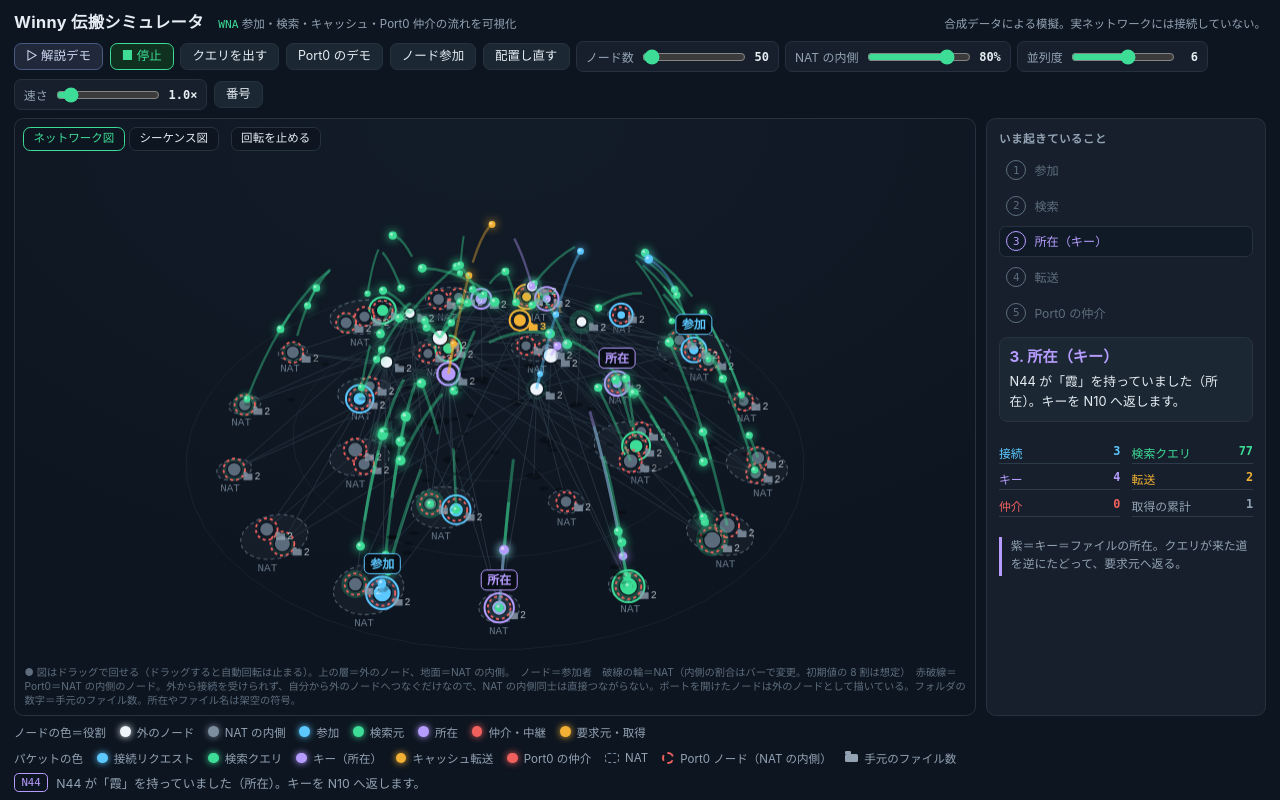
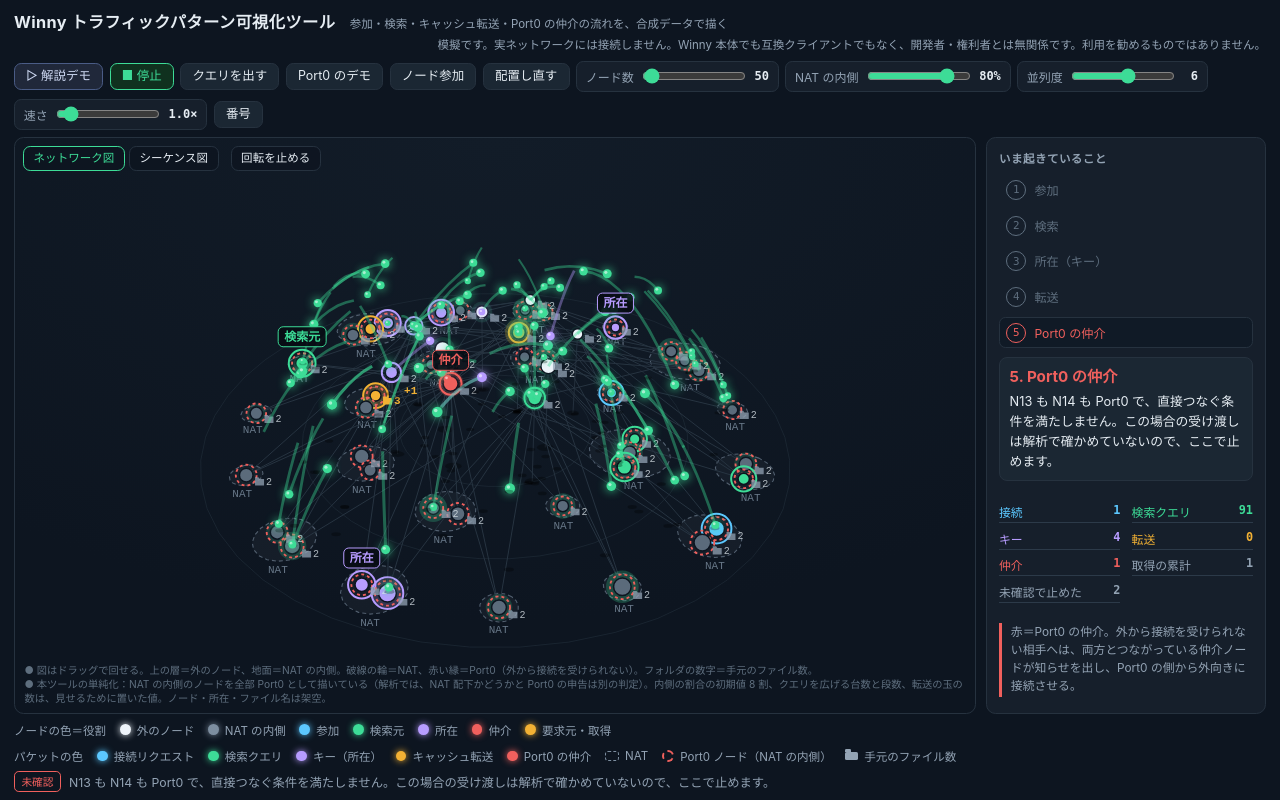
Before and after one commit to yoshiyakato/wn_simulator, a plain HTML site: page public/index.html in a window 1280 px wide. Drawn offline with Linux system fonts and the light colour scheme.

Commit message:
名前を「トラフィックパターン可視化ツール」に変更、解析で確かめていない動きを除去
- Port0 同士の受け渡し（中継）を描くのをやめ、未確認として止める
- 転送は要求元と所在を直接つなぐ形に変更
- 仲介は、両方と既存のリンクを持つノードだけが行う
- 画面の言い切りを解析の言い方に合わせる
- 断り書きを追加、試験用の残りを削除
- Cloudflare Workers 用の wrangler.jsonc と 404 ページを追加

```diff
--- /dev/null
+++ b/public/404.html
@@ -0,0 +1,11 @@
+<!doctype html>
+<html lang="ja">
+<head>
+<meta charset="utf-8">
+<meta name="viewport" content="width=device-width, initial-scale=1">
+<title>ページが見つかりません</title>
+<link rel="icon" href="data:,">
+<style>body{margin:0;min-height:100vh;display:grid;place-items:center;background:#0f1720;color:#e6edf3;font-family:-apple-system,"Hiragino Kaku Gothic ProN","Noto Sans JP",system-ui,sans-serif}a{color:#3ddc97}</style>
+</head>
+<body><p>ページが見つかりません。<a href="/">トップへ戻る</a></p></body>
+</html>
--- a/public/index.html
+++ b/public/index.html
@@ -3,8 +3,9 @@
 <head>
 <meta charset="utf-8">
 <meta name="viewport" content="width=device-width, initial-scale=1, viewport-fit=cover">
-<title>Winny 伝搬シミュレータ</title>
-<meta name="description" content="合成データで、P2P ネットワークへの参加・検索・キャッシュ転送・Port0 の仲介の流れを見せる模擬。実ネットワークには接続しない。">
+<title>Winny トラフィックパターン可視化ツール</title>
+<link rel="icon" href="data:,">
+<meta name="description" content="合成データで、P2P ネットワークへの参加・検索・キャッシュ転送・Port0 の仲介の流れを描く模擬。実ネットワークには接続しない。Winny 本体でも互換クライアントでもない。">
 <style>
   /* レイアウト: 上=操作、中=キャンバス＋右の解説パネル、下=凡例とイベント。単一ダーク（ネットワーク監視画面の世界観） */
   :root{
@@ -90,7 +91,6 @@
     .canvas-box{min-height:470px;flex:0 0 470px}
     .panel-ex{flex:0 0 auto;max-width:none}
     .pipe{flex-direction:row;flex-wrap:wrap}
-    .sub.wide{display:none}
   }
   @media (max-width:560px){ .ctl input[type=range]{width:4.6rem} }
 </style>
@@ -98,9 +98,9 @@
 <body>
 <div class="wrap">
   <header>
-    <h1>Winny 伝搬シミュレータ</h1>
-    <span class="sub"><span class="tag">WNA</span> 参加・検索・キャッシュ・Port0 仲介の流れを可視化</span>
-    <span class="sub wide" style="margin-left:auto">合成データによる模擬。実ネットワークには接続していない。</span>
+    <h1>Winny トラフィックパターン可視化ツール</h1>
+    <span class="sub">参加・検索・キャッシュ転送・Port0 の仲介の流れを、合成データで描く</span>
+    <span class="sub note" style="margin-left:auto">模擬です。実ネットワークには接続しません。Winny 本体でも互換クライアントでもなく、開発者・権利者とは無関係です。利用を勧めるものではありません。</span>
   </header>
 
   <div class="toolbar" role="group" aria-label="操作">
@@ -126,7 +126,7 @@
       </div>
       <canvas id="cv" aria-label="Winny ネットワークの伝搬図"></canvas>
       <canvas id="sq" hidden aria-label="解説デモのシーケンス図"></canvas>
-      <div class="scope">● 図はドラッグで回せる（ドラッグすると自動回転は止まる）。上の層＝外のノード、地面＝NAT の内側。　ノード＝参加者　破線の輪＝NAT（内側の割合はバーで変更。初期値の 8 割は想定）　赤破線＝Port0＝NAT の内側のノード。外から接続を受けられず、自分から外のノードへつなぐだけなので、NAT の内側同士は直接つながらない。ポートを開けたノードは外のノードとして描いている。フォルダの数字＝手元のファイル数。所在やファイル名は架空の符号。</div>
+      <div class="scope">● 図はドラッグで回せる。上の層＝外のノード、地面＝NAT の内側。破線の輪＝NAT、赤い縁＝Port0（外から接続を受けられない）。フォルダの数字＝手元のファイル数。<br>● 本ツールの単純化：NAT の内側のノードを全部 Port0 として描いている（解析では、NAT 配下かどうかと Port0 の申告は別の判定）。内側の割合の初期値 8 割、クエリを広げる台数と段数、転送の玉の数は、見せるために置いた値。ノード・所在・ファイル名は架空。</div>
     </div>
     <aside class="panel-ex" aria-label="解説">
       <h2>いま起きていること</h2>
@@ -147,7 +147,7 @@
     <span class="lg"><span class="dot" style="color:var(--c-conn)"></span>参加</span>
     <span class="lg"><span class="dot" style="color:var(--c-query)"></span>検索元</span>
     <span class="lg"><span class="dot" style="color:var(--c-key)"></span>所在</span>
-    <span class="lg"><span class="dot" style="color:var(--c-relay)"></span>仲介・中継</span>
+    <span class="lg"><span class="dot" style="color:var(--c-relay)"></span>仲介</span>
     <span class="lg"><span class="dot" style="color:var(--c-cache)"></span>要求元・取得</span>
   </div>
   <div class="legend" aria-label="凡例">
@@ -171,11 +171,11 @@
     nat:"#7d8ea0",node:"#c3d2e0",nodeDim:"#5b6b7b",line:"#273441",fg:"#e6edf3",muted:"#93a3b4"};
   const TAGS=["青","赤","緑","黄","紫","橙","空","桃","藍","茜","萌","柿","藤","栗","霞","桜","紺","紅","苔","杏","菫","楓","雪","梅"];
   const PHASES=[
-    {k:"参加",pc:COL.conn,hint:"青＝接続リクエスト。保存済みノードへ TCP でつなぎ、相互の紹介で候補を増やす。中央サーバは無い。"},
+    {k:"参加",pc:COL.conn,hint:"青＝接続。保存してあるノードへつなぎ、紹介で候補を増やす。解析した参加の経路には、中央の登録サーバは見当たらなかった。"},
     {k:"検索",pc:COL.query,hint:"緑＝検索クエリ。隣のノードへ順に広がる。外へ探しに行く向き。"},
-    {k:"所在（キー）",pc:COL.key,hint:"紫＝キー＝ファイルの所在。クエリが来た道を逆にたどって、要求元へ返る。"},
-    {k:"転送",pc:COL.cache,hint:"琥珀＝キャッシュ転送。所在から要求元へ。受け取った側も、以後は所在として配布できる。"},
-    {k:"Port0 の仲介",pc:COL.relay,hint:"赤＝Port0 の仲介。外から接続できない相手へは、仲介ノードが両者に通知し、所在側から外向きに接続させる。"},
+    {k:"所在（キー）",pc:COL.key,hint:"紫＝キー＝ファイルの所在の情報。クエリを受けたノードが、手持ちのキーを足して送り返す。道筋の細部は解析で未確認。"},
+    {k:"転送",pc:COL.cache,hint:"琥珀＝キャッシュ転送。要求元と所在を直接つないで受け渡す。"},
+    {k:"Port0 の仲介",pc:COL.relay,hint:"赤＝Port0 の仲介。外から接続を受けられない相手へは、両方とつながっている仲介ノードが知らせを出し、Port0 の側から外向きに接続させる。"},
   ];
   const kindPhase={conn:0,query:1,key:2,cache:3,relay:4};
   const cv=document.getElementById("cv"), ctx=cv.getContext("2d");
@@ -184,12 +184,12 @@
   let W=0,H=0,DPR=1;
   let nodes=[],nats=[],edges=[],adj=new Map(),packets=[];
   let roles=new Map();
-  let playing=!reduce, demoMode=false, speedMul=1, showLabels=false, busy=6, gained=0, lastEv=0, liveT=0;
+  let blocked=0, unknownStops=0, playing=!reduce, demoMode=false, speedMul=1, showLabels=false, busy=6, gained=0, lastEv=0, liveT=0;
   let timeToNext=0.8, seedN=50;
   let rng=mulberry32(1234);
   const timers=[];
   function clearTimers(){ while(timers.length) clearTimeout(timers.pop()); }
-  function after(ms,fn){ const t=setTimeout(fn, ms/Math.max(0.5,speedMul)); timers.push(t); return t; }
+  function after(ms,fn){ const t=setTimeout(()=>{ const i=timers.indexOf(t); if(i>=0)timers.splice(i,1); fn(); }, ms/Math.max(0.5,speedMul)); timers.push(t); return t; }
 
   function mulberry32(a){return function(){a|=0;a=a+0x6D2B79F5|0;let t=Math.imul(a^a>>>15,1|a);t=t+Math.imul(t^t>>>7,61|t)^t;return((t^t>>>14)>>>0)/4294967296;};}
   const rint=(n)=>Math.floor(rng()*n), pick=(a)=>a[rint(a.length)], clamp=(v,a,b)=>Math.min(b,Math.max(a,v));
@@ -200,7 +200,7 @@
   function fan(list){ const a=list.slice(); for(let i=a.length-1;i>0;i--){const j=rint(i+1);[a[i],a[j]]=[a[j],a[i]];} return a.slice(0,FAN); }
   function build(n){
     rng=mulberry32(99+n*7+Math.floor(rng()*1000));
-    nodes=[];nats=[];edges=[];adj=new Map();packets=[];roles=new Map();gained=0;seqReset();
+    nodes=[];nats=[];edges=[];adj=new Map();packets=[];roles=new Map();gained=0;unknownStops=0;seqReset();
     // NAT の内側に置く割合（想定値）。家庭の回線を想定し、1 つの NAT に 1〜3 台。
     const behind=Math.max(0,Math.min(n-2,Math.round(n*NAT_RATIO))); const sizes=[]; let left=behind;   // 外のノードは最低 2 台残す
     while(left>0){ const m=Math.min(left,pick([1,2,2,2,3])); sizes.push(m); left-=m; }
@@ -231,7 +231,7 @@
       nodes.push(mkNode(id++,Math.cos(s*ga)*r,Math.sin(s*ga)*r,null)); s++; }
     buildEdges(); layout();
     const nb=nodes.filter(x=>x.nat!=null).length;
-    setEvent("query","配置完了",`${n} ノードのうち ${nb} 台（${Math.round(nb/n*100)}%）が NAT の内側（Port0）。内側同士は直接つながらず、必ず外のノードを介します。`,true);
+    setEvent("query","配置完了",`${n} ノードのうち ${nb} 台（${Math.round(nb/n*100)}%）が NAT の内側（本ツールでは Port0 として描く）。内側同士は直接つなぎません。`,true);
   }
   function mkNode(id,nx,ny,nat){
     const t1=rint(TAGS.length); let t2=rint(TAGS.length); if(t2===t1)t2=(t2+1)%TAGS.length;
@@ -254,6 +254,9 @@
         else if(w>top[deg-1].w){top[deg-1]={id:o.id,w};top.sort((p,q)=>q.w-p.w);} }
       for(const t of top) addE(nd.id,t.id);
     }
+    // 外のノード同士も、近い 2 台とつないでおく（線の張り方は本ツールが決めたもの）
+    for(const nd of pubs){ const near=pubs.filter(o=>o.id!==nd.id).map(o=>({id:o.id,w:affinity(nd,o)})).sort((p,q)=>q.w-p.w).slice(0,2);
+      for(const t of near) addE(nd.id,t.id); }
     const seen=new Set([0]),stack=[0];
     const walk=()=>{while(stack.length){const u=stack.pop();for(const v of adj.get(u))if(!seen.has(v)){seen.add(v);stack.push(v);}}};
     walk();
@@ -280,7 +283,7 @@
 
   function spawn(a,b,color,opt={}){
     const A=nodes[a],B=nodes[b]; if(!A||!B)return null;
-    if(A.port0&&B.port0){ window.__natToNat=(window.__natToNat||0)+1; return null; }   // NAT の内側同士は直接送れない
+    if(A.port0&&B.port0){ blocked++; return null; }   // Port0 同士は直接送らない
     const dist=Math.hypot(A.x-B.x,A.y-B.y), base=reduce?300:160;
     const p={a,b,color,t:0,dur:Math.max(0.28,dist/base)/speedMul,r:opt.r||3.4,onArrive:opt.onArrive||null};
     packets.push(p); if(demoMode) seqAdd(p); return p;
@@ -307,44 +310,45 @@
     if(!q.matched&&nd.keys.has(q.want)){ q.matched=true;
       const path=[to];let c=to;while(c!==q.origin){c=q.parent.get(c);path.push(c);}
       setRole(to,"所在",COL.key,6);
-      setEvent("key",`N${to}`,`N${to} が「${q.want}」を持っていました（所在）。キーを N${q.origin} へ返します。`);
-      chain(path,COL.key,()=>startDownload(q.origin,to,q.want,q.parent)); return; }
+      setEvent("key",`N${to}`,`N${to} が「${q.want}」を持っていました（所在）。キーを足して N${q.origin} へ送り返します。`);
+      chain(path,COL.key,()=>startDownload(q.origin,to,q.want)); return; }
     if(ttl>1) for(const m of fan(adj.get(to).filter(m=>m!==from&&!q.visited.has(m)))) sendQuery(to,m,q,ttl-1);
   }
-  function startDownload(req,holder,want,parent){
-    const reverse=[holder];let c=holder;while(c!==req&&parent.has(c)){c=parent.get(c);reverse.push(c);}
-    if(nodes[holder].port0&&nodes[req].port0){
-      const M=parent.get(holder); if(M!=null) setRole(M,"中継",COL.relay,7); setRole(req,"要求元",COL.cache,6);
-      setEvent("relay",`中継 N${M}`,`N${holder} も N${req} も NAT の内側で、互いに直接つなげません。間にいる外のノードがキャッシュを中継します。`);
-      burst(reverse.slice(),COL.cache,()=>finishDL(req,want)); return; }
-    if(nodes[holder].port0){
-      const M=parent.get(holder); if(M==null||M===req){directTransfer(reverse,req,holder,want);return;}
+  function startDownload(req,holder,want){
+    const H=nodes[holder], R=nodes[req];
+    if(H.port0&&R.port0){   // 解析では、要求元も Port0 なら直接接続の条件を満たさない。その先の受け渡しは未確認なので描かない
+      setRole(req,"要求元",COL.cache,6); setRole(holder,"所在・Port0",COL.key,6);
+      unknownStops++; setEvent("relay","未確認",`N${holder} も N${req} も Port0 で、直接つなぐ条件を満たしません。この場合の受け渡しは解析で確かめていないので、ここで止めます。`); return; }
+    if(H.port0){
+      const M=adj.get(holder).find(m=>!nodes[m].port0&&adj.get(req).includes(m));   // 仲介は、両方と既存のリンクを持つノード
+      if(M==null){ setRole(req,"要求元",COL.cache,6); setRole(holder,"所在・Port0",COL.key,6);
+        setEvent("relay","仲介なし",`N${holder} は Port0 です。この配置には、N${req} と N${holder} の両方とつながっているノードが無いため、ここで止めます。`); return; }
       setRole(M,"仲介",COL.relay,7);setRole(holder,"所在・Port0",COL.key,7);setRole(req,"要求元",COL.cache,7);
-      setEvent("relay",`仲介 N${M}`,`N${holder} は Port0。仲介 N${M} が両者へ通知し、N${holder} 側から外向きに接続させます。`);
+      setEvent("relay",`仲介 N${M}`,`N${holder} は Port0。両方とつながっている仲介 N${M} が知らせを出し、N${holder} の側から外向きに接続させます。`);
       nodes[M].pulse=1;
       spawn(M,holder,COL.relay,{onArrive:()=>spawn(M,req,COL.relay,{onArrive:()=>
         spawn(holder,req,COL.conn,{onArrive:()=>{
           setEvent("cache",`N${holder}→N${req}`,`接続成立。N${holder} から N${req} へ「${want}」を転送します。`);
           burst([holder,req],COL.cache,()=>finishDL(req,want));
         }})})});
-    } else directTransfer(reverse,req,holder,want);
+    } else directTransfer(req,holder,want);
   }
-  function directTransfer(reverse,req,holder,want){
+  function directTransfer(req,holder,want){
     setRole(req,"要求元",COL.cache,6);
-    setEvent("cache",`N${holder}→N${req}`,`N${req} が N${holder} から「${want}」のキャッシュを受け取ります。`);
-    burst(reverse.slice(),COL.cache,()=>finishDL(req,want));
+    setEvent("cache",`N${req}→N${holder}`,`N${req} が N${holder} へ直接つなぎ、「${want}」のキャッシュを受け取ります。`);
+    spawn(req,holder,COL.conn,{onArrive:()=>burst([holder,req],COL.cache,()=>finishDL(req,want))});
   }
-  // 転送は 1 個の玉ではなく、8 個が連なって道筋を流れる。最後の 1 個が着いたら完了
+  // 転送は 1 個の玉ではなく、8 個を連ねて描く（通信量の感じを出すための演出）。最後の 1 個が着いたら完了
   const BURST=8;
   function burst(path,color,onEnd){ for(let i=0;i<BURST;i++) after(i*120,()=>chain(path,color,i===BURST-1?onEnd:null,2.8)); }
   function gainKey(id,want){ const nd=nodes[id]; if(!nd||nd.keys.has(want))return; nd.keys.add(want); nd.gain=1; gained++; }
   function finishDL(req,want){ gainKey(req,want);nodes[req].pulse=1;setRole(req,"取得",COL.cache,5);
-    setEvent("cache","取得完了",`N${req} が「${want}」を取得。以後 N${req} も所在として配布できます。`); }
+    setEvent("cache","取得完了",`N${req} が「${want}」を取得しました。`); }
   function joinNode(){
     if(nodes.length<2)return;
     let a=rint(nodes.length), b=pick(adj.get(a)); if(nodes[b].port0){const t=a;a=b;b=t;}
     nodes[a].pulse=1;setRole(a,"参加",COL.conn,5);
-    setEvent("conn",`N${a}`,`N${a} が保存済みノード N${b} へ接続し、紹介で候補を広げます。`);
+    setEvent("conn",`N${a}`,`N${a} が、保存してあるノード N${b} へ接続し、紹介で候補を広げます。`);
     spawn(a,b,COL.conn,{onArrive:()=>{ adj.get(b).filter(x=>x!==a).slice(0,3)
       .forEach((m,i)=>after(120*i,()=>spawn(b,a,COL.conn,{r:2.6}))); }});
   }
@@ -362,7 +366,7 @@
     const step=(d,fn)=>{ acc+=d; after(acc,fn); };
     step(100,()=>{ let a=rint(nodes.length), b=pick(adj.get(a)); if(nodes[b].port0){const t=a;a=b;b=t;}
       setRole(a,"新規参加",COL.conn,5);
-      setEvent("conn","",`新しいノード N${a} が、保存済みの N${b} へ接続します。中央サーバは無く、手元のノード一覧から始まります。N${b} はほかのノードを紹介します。`);
+      setEvent("conn","",`新しいノード N${a} が、保存してあるノード N${b} へ接続します。入口は手元のノード一覧です（解析した参加の経路には、中央の登録サーバは見当たりませんでした）。N${b} はほかのノードを紹介します。`);
       nodes[a].pulse=1; spawn(a,b,COL.conn,{onArrive:()=>adj.get(b).filter(x=>x!==a).slice(0,3)
         .forEach((m,i)=>after(160*i,()=>spawn(b,a,COL.conn,{r:2.6})))});
     });
@@ -383,12 +387,12 @@
         onArrive:()=>{ const nn=adj.get(nb).find(x=>x!==origin&&!path.includes(x)); if(nn!=null) spawn(nb,nn,COL.query,{r:2.4}); }});
     });
     step(4200,()=>{ setRole(holder,"所在",COL.key,12);nodes[holder].pulse=1;
-      setEvent("key","",`N${holder} が「${want}」を持っていました。「どこにあるか」という情報＝キーを、クエリが来た道を逆にたどって N${origin} へ返します。`);
+      setEvent("key","",`N${holder} が「${want}」を持っていました。「どこにあるか」という情報＝キーを足して、N${origin} へ送り返します（道筋の細部は解析で未確認）。`);
       chain(pathTo(par,holder,origin).reverse(),COL.key,()=>{});
     });
     step(4600,()=>{ setRole(origin,"要求元",COL.cache,8);
-      setEvent("cache","",`所在が分かったので、N${origin} は N${holder} からファイルのキャッシュを受け取ります。受け取った N${origin} も、以後は所在として配布する側になります。`);
-      burst(pathTo(par,holder,origin).reverse(),COL.cache,()=>{gainKey(origin,want);nodes[origin].pulse=1;});
+      setEvent("cache","",`所在が分かったので、N${origin} は N${holder} へ直接つなぎ、ファイルのキャッシュを受け取ります。`);
+      spawn(origin,holder,COL.conn,{onArrive:()=>burst([holder,origin],COL.cache,()=>{gainKey(origin,want);nodes[origin].pulse=1;})});
     });
     step(5200,()=>{ stagePort0(true); });
     step(11500,()=>{
@@ -422,7 +426,7 @@
   }
 
   // ---- シーケンス図（解説デモと Port0 のデモの流れを記録する） ----
-  const SEQLBL={}; let seq={actors:[],rows:[],phase:-1,roleOf:new Map()};
+  let seq={actors:[],rows:[],phase:-1,roleOf:new Map()};
   function seqReset(){ seq={actors:[],rows:[],phase:-1,roleOf:new Map()}; }
   function seqPhase(ph){ if(seq.lock||seq.phase===ph)return; seq.phase=ph; seq.rows.push({div:true,ph}); }
   function seqAdd(p){
@@ -435,7 +439,7 @@
   }
   function seqLabel(m){ const c=m.color;
     const base=c===COL.query?"検索クエリ":c===COL.key?"キー（所在）":c===COL.relay?"仲介の通知":
-      c===COL.cache?"キャッシュ転送":(m.p&&m.p.r<3||m.small)?"ノードの紹介":"接続";
+      c===COL.cache?"キャッシュ転送":(m.p&&m.p.r<3)?"ノードの紹介":"接続";
     return base+(m.n>1?" ×"+m.n:""); }
   const sq=document.getElementById("sq"), sx=sq.getContext("2d"); let SW=0,SH=0, view="net";
   function resizeSeq(){ const r=sq.getBoundingClientRect(); SW=r.width;SH=r.height; const d=Math.min(2,window.devicePixelRatio||1);
@@ -614,7 +618,7 @@
 
   const liveEl=$("live"); const LIVE=[["conn","接続"],["query","検索クエリ"],["key","キー"],["cache","転送"],["relay","仲介"]];
   function updateLive(){ const c={}; for(const p of packets) c[p.color]=(c[p.color]||0)+1;
-    liveEl.innerHTML=LIVE.map(([k,l])=>`<span style="color:${COL[k]}">${l}<b>${c[COL[k]]||0}</b></span>`).join("")+`<span>取得の累計<b>${gained}</b></span>`; }
+    liveEl.innerHTML=LIVE.map(([k,l])=>`<span style="color:${COL[k]}">${l}<b>${c[COL[k]]||0}</b></span>`).join("")+`<span>取得の累計<b>${gained}</b></span><span>未確認で止めた<b>${unknownStops}</b></span>`; }
   function resize(){ if(cv.hidden)return; DPR=Math.min(2,window.devicePixelRatio||1);
     const r=cv.getBoundingClientRect();W=r.width;H=r.height;
     cv.width=Math.round(W*DPR);cv.height=Math.round(H*DPR);ctx.setTransform(DPR,0,0,DPR,0,0);layout(); }
@@ -649,7 +653,6 @@
   $("tabNet").onclick=()=>setView("net"); $("tabSeq").onclick=()=>setView("seq");
   if(reduce) setPlay(false);
   build(seedN);resize();setPlay(playing);requestAnimationFrame(frame);
-  window.__wna={runDemo,stagePort0};
 })();
 </script>
 </body>
```
Also changed, not shown: 3 other files.
